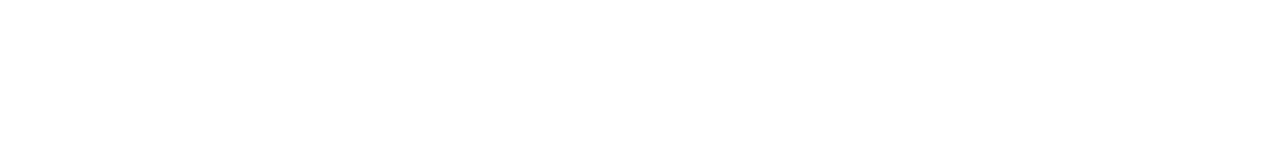
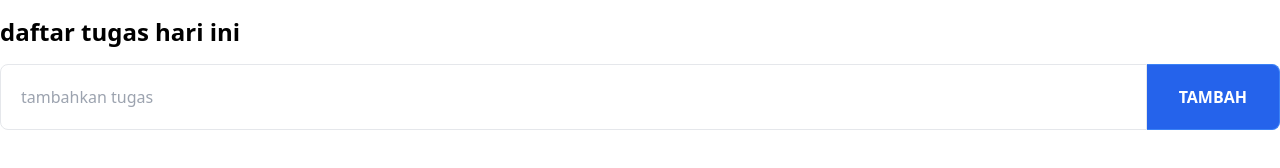
Before and after one commit to timusss0/noteSimple, a website: page index.html in a window 1280 px wide. Drawn offline with nearby package versions, Linux system fonts and the light colour scheme.

Commit message:
membuat form

```diff
--- a/index.html
+++ b/index.html
@@ -9,11 +9,22 @@
 <body>
 
     <div class="container mx-auto py-4">
-
+        <h1 class="text-2xl font-bold mb-4">daftar tugas hari ini</h1>
+        <div id="task-list"></div>
+        <form class="flex mt-4" id="task-form">
+            <input id="task-input" type="text" class="rounded-s-lg p-5 w-full border text-gray-500 border-gray-200 " placeholder="tambahkan tugas">
+            <button id="taskbtn" type="submit" class="px-8 rounded-r-lg bg-blue-600 text-white font-bold p-4 uppercase border-blue-500 border-t border-b border-r ">Tambah</button>
+        </form>
     </div>
 
-      <script src="app.js"></script>
 
 
+
+
+
+
+
+
+      <script src="app.js"></script>
 </body>
 </html>
```
